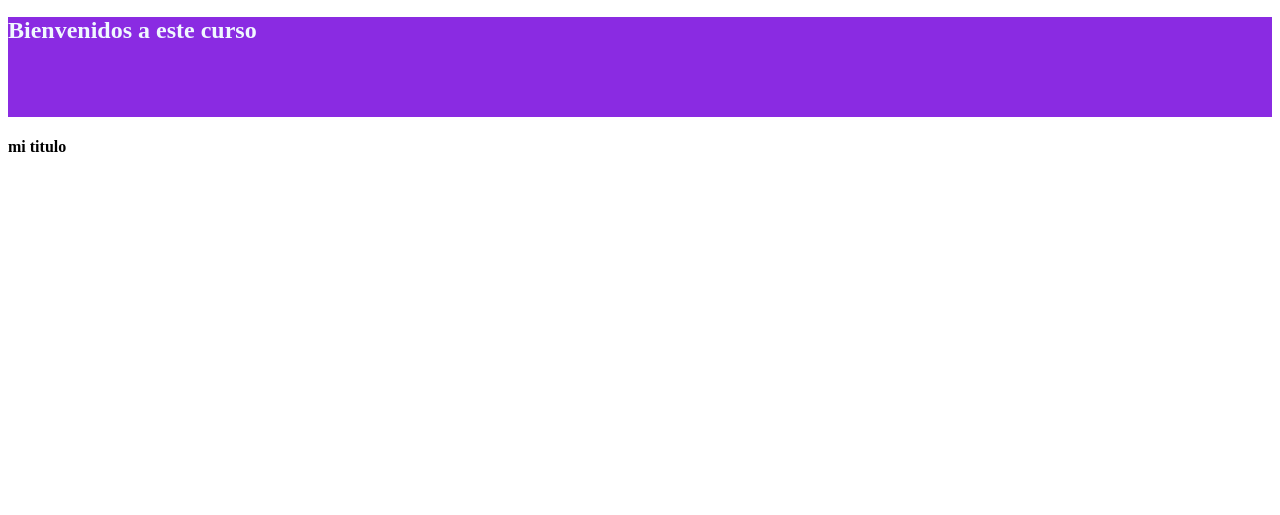
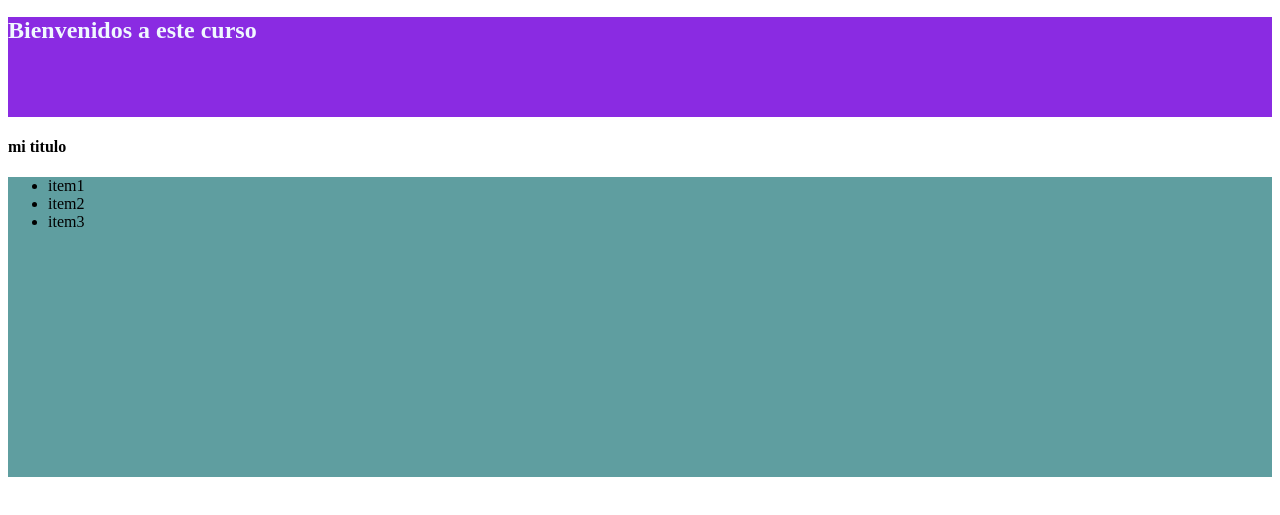
Before and after one commit to BrunoRomo/pruebagithub, a plain HTML site: page index.html in a window 1280 px wide. Shown: the part 159-674 px from the top of the page. Drawn offline with Linux system fonts and the light colour scheme.

Commit message:
primera conf desde la ramabruno

```diff
--- a/estilos.css
+++ b/estilos.css
@@ -16,3 +16,8 @@ h2{
 h2{
     color: aliceblue;
 }
+section{
+    height: 300px;
+    width: 100%;
+    background-color: cadetblue;
+}
--- a/index.html
+++ b/index.html
@@ -20,5 +20,12 @@
             <h4>mi titulo</h4>
         </article>
     </aside>
+    <section>
+        <ul>
+            <li>item1</li>
+            <li>item2</li>
+            <li>item3</li>
+        </ul>
+    </section>
 </body>
 </html>
```
